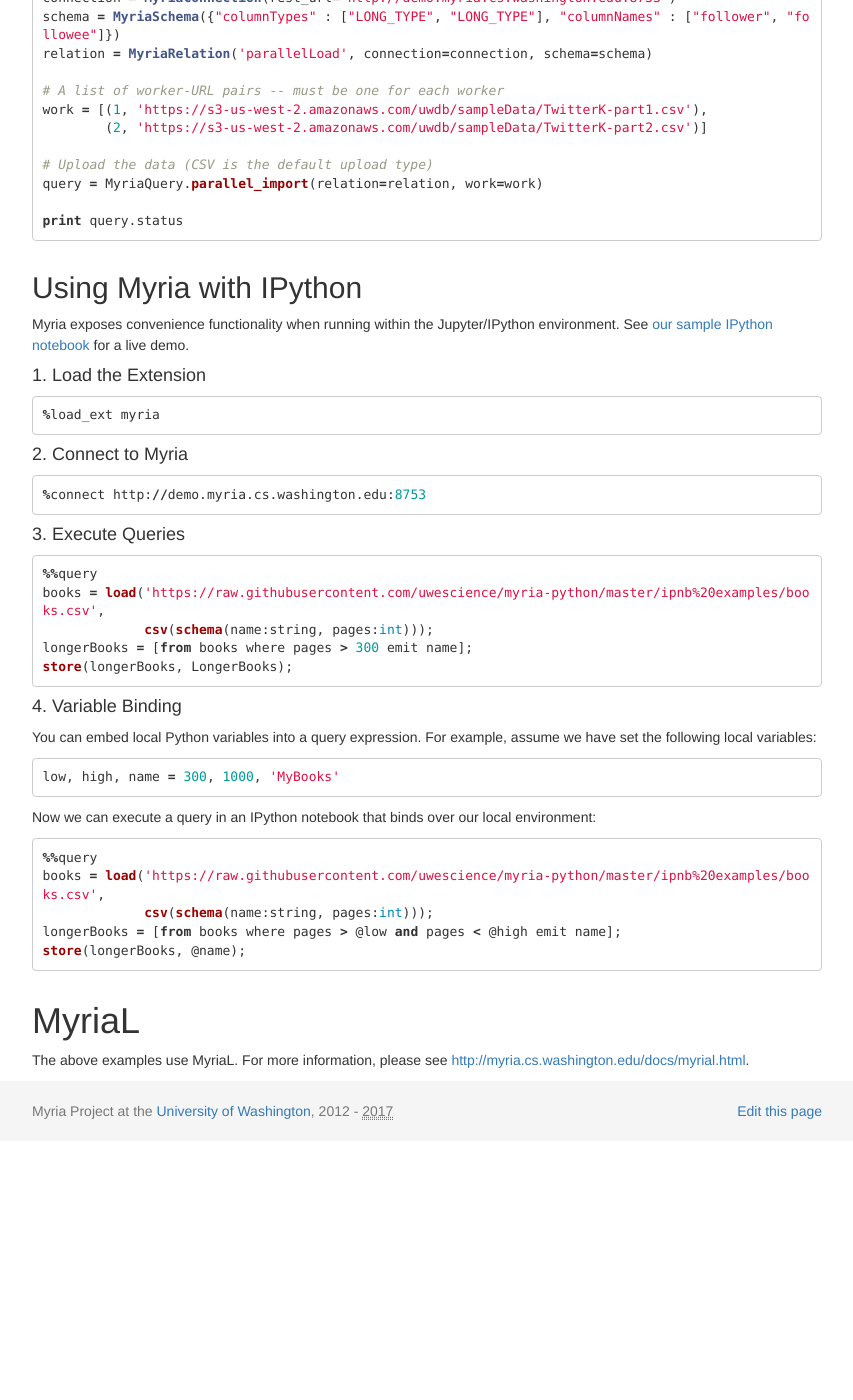
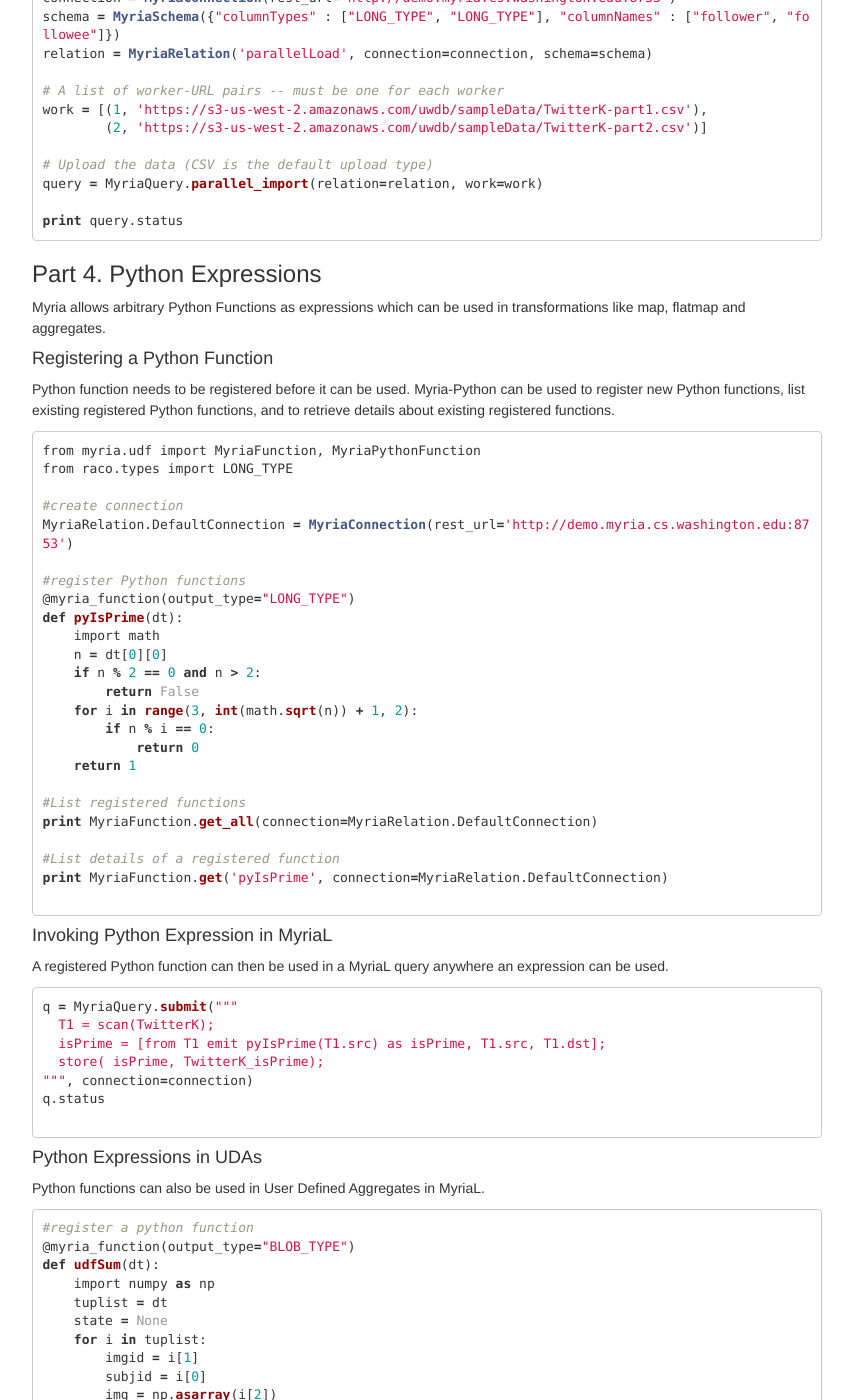
Before and after one commit to uwescience/myria-website, a Jekyll site: the page built from docs/myria-python/index.md, in a window 1280 px wide and 1400 px high, scrolled down 3514 px. Shown: the whole window, without its empty margins (213-1066 px from the left). Built offline with Jekyll 4.4.1, drawn with Linux system fonts in a browser that asks for light colours; nearby versions of some CDN libraries; before the commit the page ends 4656 px from its top, so only the background shows below that; some of the changed text lies outside the part shown.

Commit message:
Cleaned up UDF documentation

````diff
--- a/docs/myria-python/index.md
+++ b/docs/myria-python/index.md
@@ -178,6 +178,95 @@
 print query.status
 ```
 
+### Part 4. Python Expressions
+
+Myria allows arbitrary Python Functions as expressions which can be used in transformations like map, flatmap and aggregates.
+
+#### Registering a Python Function
+Python function needs to be registered before it can be used.
+Myria-Python can be used to register new Python functions, list existing registered Python functions,
+and to retrieve details about existing registered functions.
+
+```python
+from myria.udf import MyriaFunction, MyriaPythonFunction
+from raco.types import LONG_TYPE
+
+#create connection
+MyriaRelation.DefaultConnection = MyriaConnection(rest_url='http://demo.myria.cs.washington.edu:8753')
+
+#register Python functions
+@myria_function(output_type="LONG_TYPE")
+def pyIsPrime(dt):
+    import math
+    n = dt[0][0]
+    if n % 2 == 0 and n > 2:
+        return False
+    for i in range(3, int(math.sqrt(n)) + 1, 2):
+        if n % i == 0:
+            return 0
+    return 1
+
+#List registered functions
+print MyriaFunction.get_all(connection=MyriaRelation.DefaultConnection)
+
+#List details of a registered function
+print MyriaFunction.get('pyIsPrime', connection=MyriaRelation.DefaultConnection)
+
+```
+#### Invoking Python Expression in MyriaL
+A registered Python function can then be used in a MyriaL query anywhere an expression
+ can be used.
+```python
+q = MyriaQuery.submit("""
+  T1 = scan(TwitterK);
+  isPrime = [from T1 emit pyIsPrime(T1.src) as isPrime, T1.src, T1.dst];
+  store( isPrime, TwitterK_isPrime);
+""", connection=connection)
+q.status
+
+```
+#### Python Expressions in UDAs
+Python functions can also be used in User Defined Aggregates in MyriaL.
+
+```python
+#register a python function
+@myria_function(output_type="BLOB_TYPE")
+def udfSum(dt):
+    import numpy as np
+    tuplist = dt
+    state = None
+    for i in tuplist:
+        imgid = i[1]
+        subjid = i[0]
+        img = np.asarray(i[2])
+        shape = img.shape + (5,)
+        if state is None:
+            state = np.empty(shape)
+            state[:,:,:,imgid] = img
+        else:
+            state[:,:,:,imgid] = img
+    return (state)
+
+#define a UDA
+
+q = MyriaQuery.submit("""
+uda aggregate(subjid,imgid, img) {
+    --init
+    [ b'' as tm];
+    --update
+    [udfSum(subjid ,imgid, img )];
+    --emit
+    [tm];
+};
+t = scan(public:adhoc:raw);
+results = [from t emit t.subjid, t.imgid, aggregate(t.subjid, t.imgid,t.img) as vox];
+STORE(results, results);
+""", connection=connection)
+
+q.status
+```
+
+
 ## Using Myria with IPython
 
 Myria exposes convenience functionality when running within the Jupyter/IPython environment.  See [our sample IPython notebook](https://github.com/uwescience/myria-python/blob/master/ipnb%20examples/myria.ipynb) for a live demo.
````
